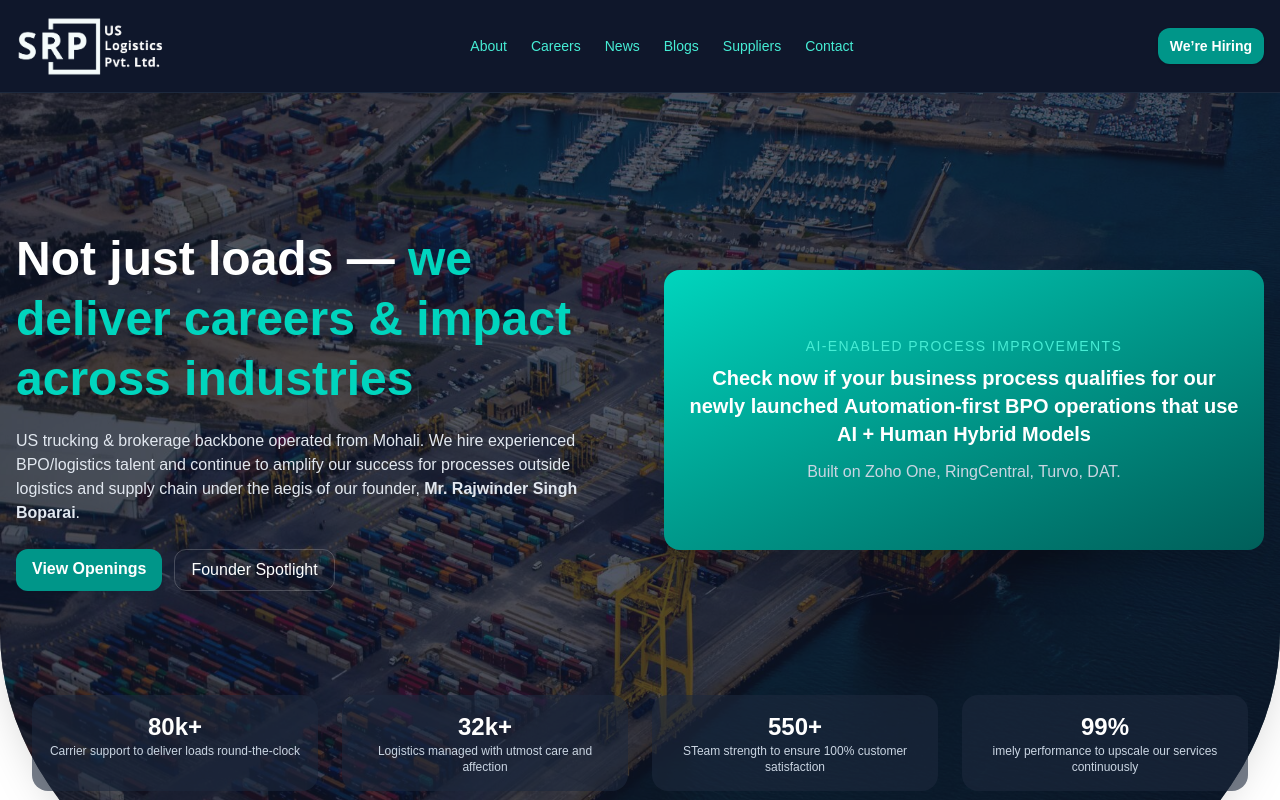
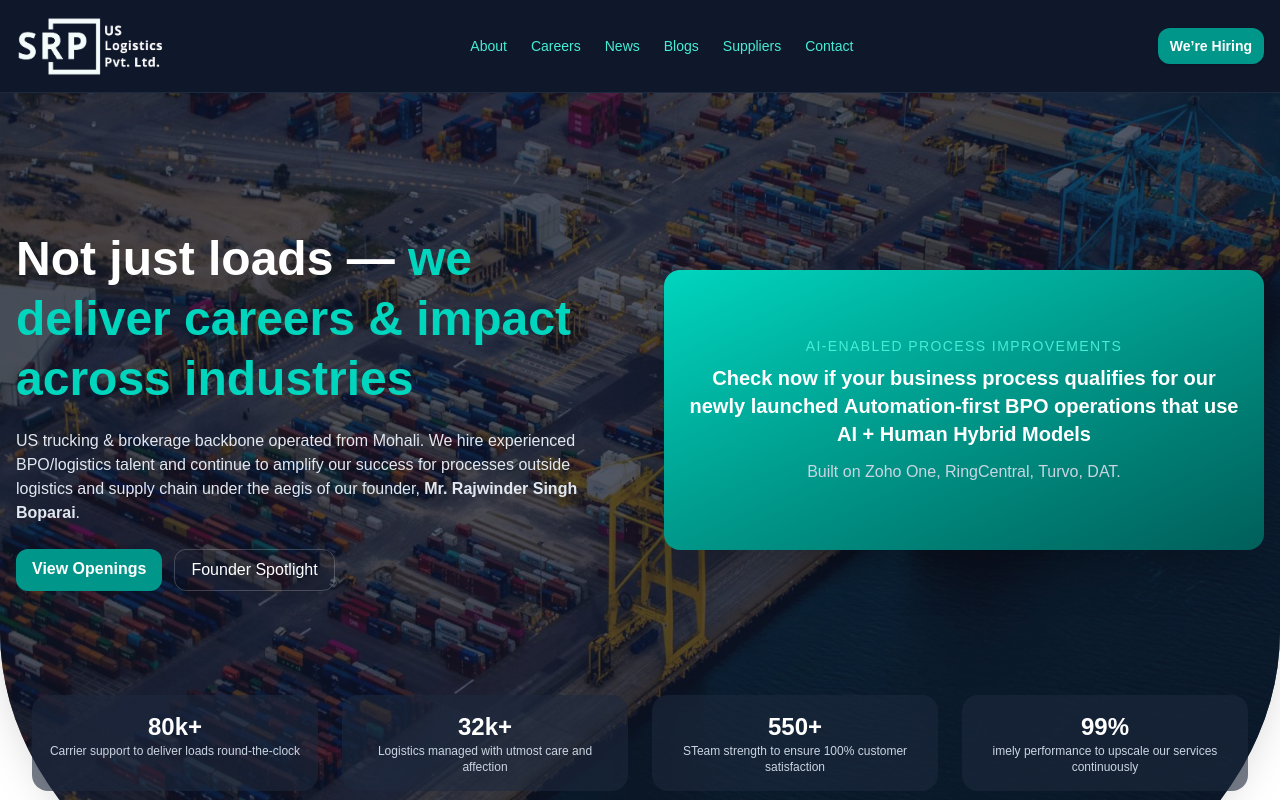
Before and after one commit to vivekinsonix/srp-india, a Next.js app: page / in a window 1280 px wide. Shown: the top 800 px of the page. Built offline with nearby package versions, Linux system fonts and the light colour scheme.

Commit message:
inner page added

```diff
--- a/src/app/header/HeroBanner.tsx
+++ b/src/app/header/HeroBanner.tsx
@@ -4,7 +4,7 @@ export default function HeroSection() {
       {/* Background image */}
       <div
         className="absolute inset-0 bg-cover bg-center  z-0 rounded-b-[40%]"
-        style={{ backgroundImage: "url('/hero-bg.jpg')" }}
+        style={{ backgroundImage: "url('/hero-bg-new.jpg')" }}
       />
 
       {/* Overlay */}
```
Also changed, not shown: public/hero-bg-new.jpg (added).
